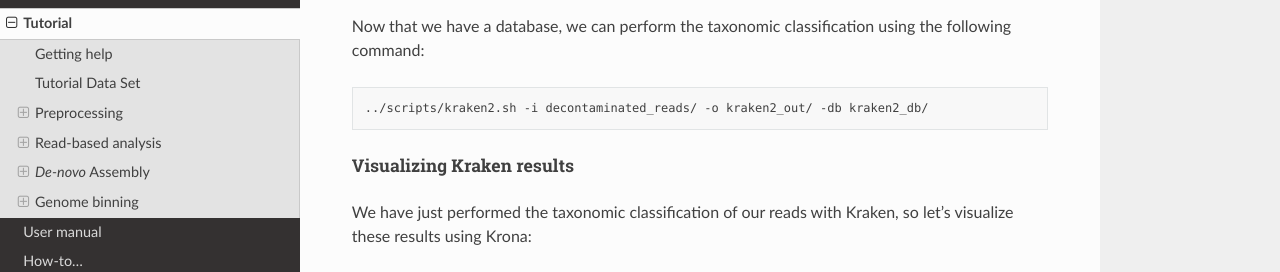
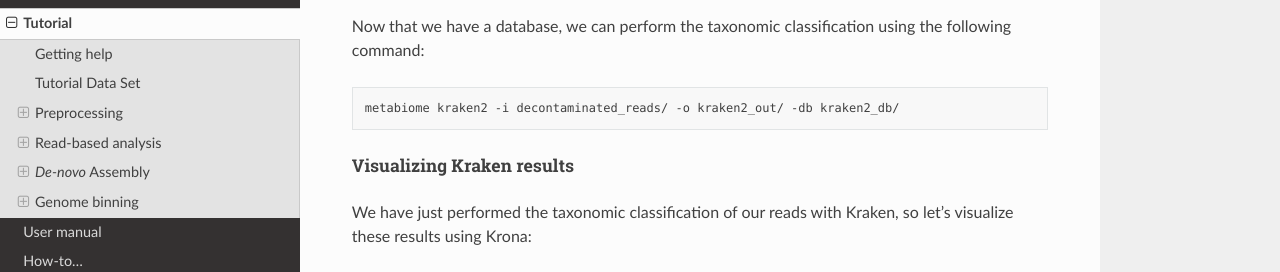
Before and after one commit to Nesper94/Metabiome, a Sphinx documentation site: the page built from documentation/source/tutorial.rst, in a window 1280 px wide and 900 px high, scrolled down 4547 px. Shown: the part 159-431 px from the top of the window. Built offline with Sphinx 7.4.7 and the Read the Docs theme 2.0.0, drawn with Linux system fonts in a browser that asks for light colours.

Commit message:
Change: ../scripts/kraken2.sh -> metabiome kraken2

```diff
--- a/documentation/source/tutorial.rst
+++ b/documentation/source/tutorial.rst
@@ -215,7 +215,7 @@ the following command:
 
 .. code-block:: bash
 
-    ../scripts/kraken2.sh -i decontaminated_reads/ -o kraken2_out/ -db kraken2_db/
+    metabiome kraken2 -i decontaminated_reads/ -o kraken2_out/ -db kraken2_db/
 
 Visualizing Kraken results
 ''''''''''''''''''''''''''
```
